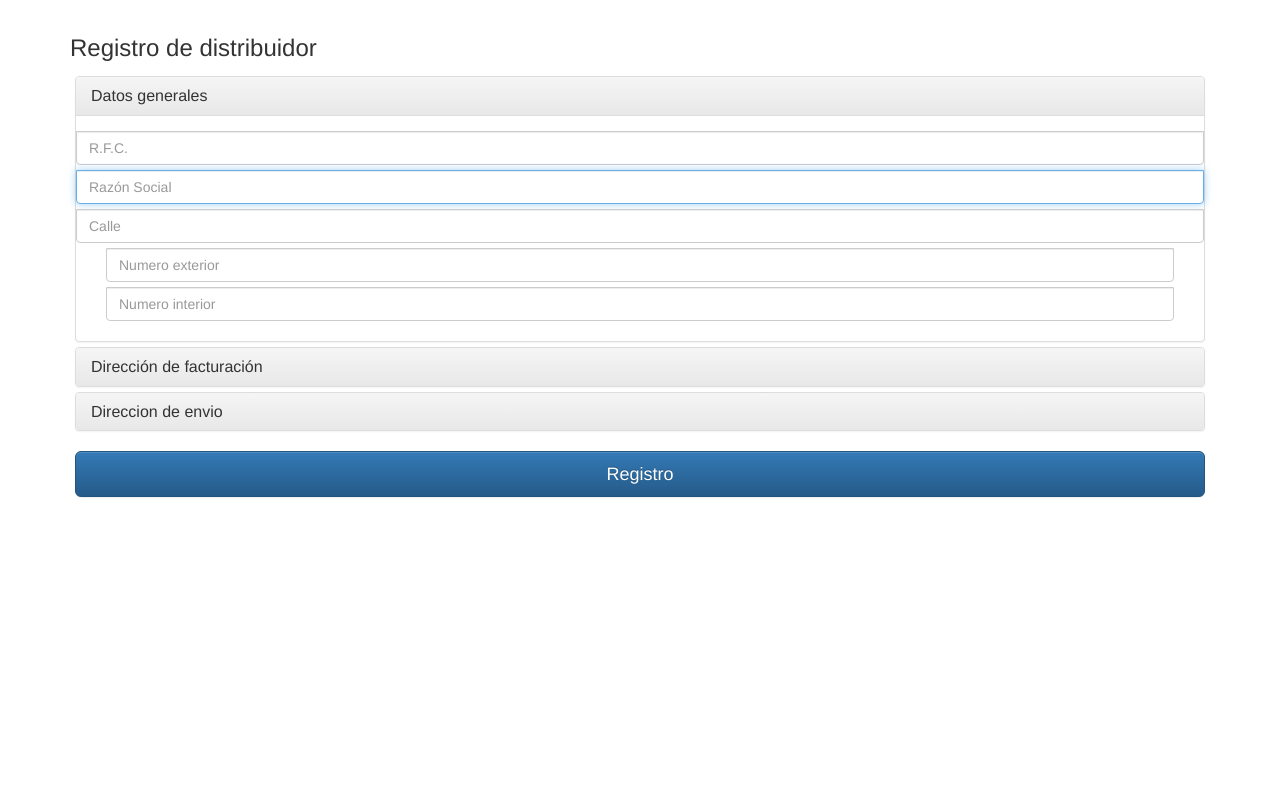
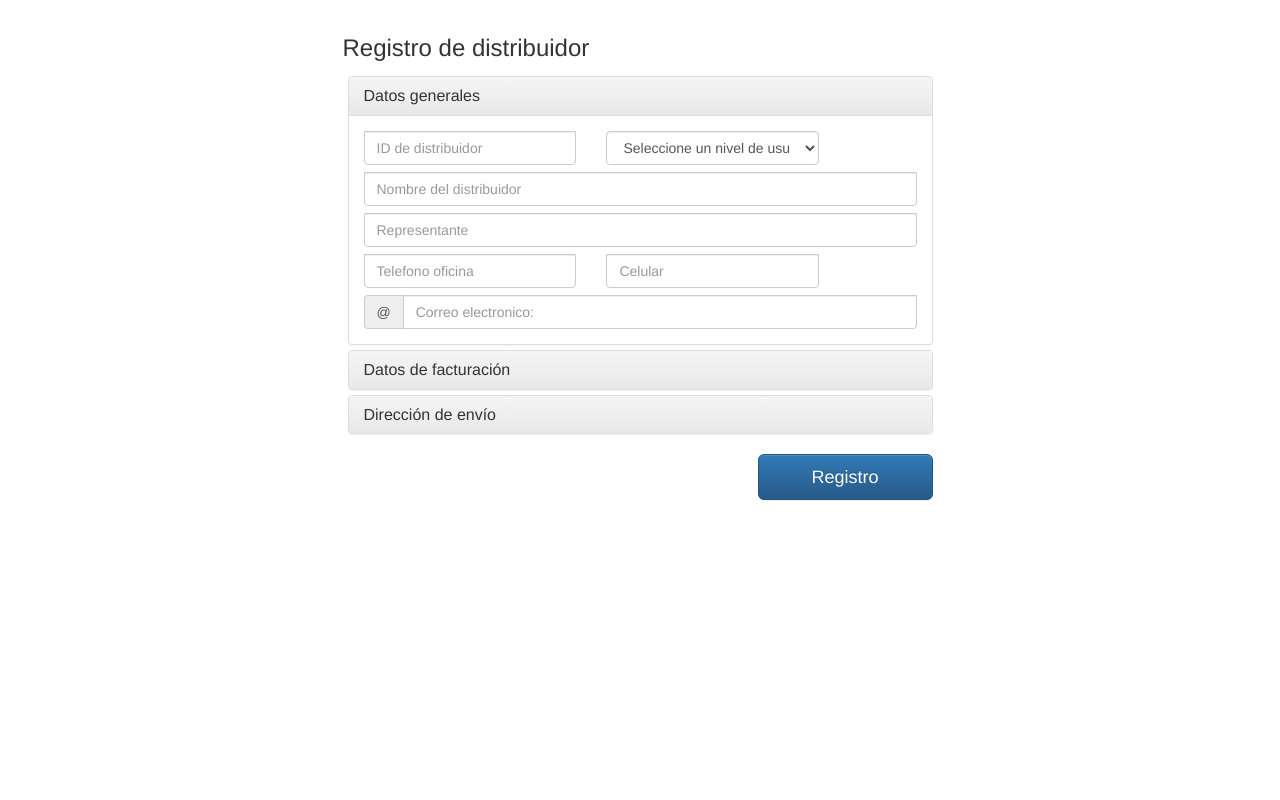
Before and after one commit to ICGiovanni/hainzersupply, a PHP site: page /distribuidores/registro.php in a window 1280 px wide. Run offline with PHP 8.4, Linux system fonts and the light colour scheme.

Commit message:
Registro Disrtibuidores

```diff
--- a/distribuidores/css/styles-distribuidores.css
+++ b/distribuidores/css/styles-distribuidores.css
@@ -1,7 +1,6 @@
 
 body{
     padding: 15px;
-    min-width: 975px;
 }
 
 .form-signin {
@@ -10,10 +9,14 @@ body{
 }
 
 .form-signin input{
-    margin-bottom: 5px;
+    margin-bottom: 7px;
     border-top-left-radius: 0;
     border-top-right-radius: 0;
 }
 .spaceOption{
     margin-left: 20px
 }
+
+.formRegistro{
+    width: 50%;
+}
--- /dev/null
+++ b/distribuidores/js/funciones-distribuidor.js
@@ -0,0 +1,30 @@
+
+
+$(function() {
+
+    $("#copiarDireccion").click(function(){
+
+        if($(this).prop("checked")) {
+            $("#calleEnvio").val($("#calleFacturacion").val());
+            $("#numExtEnvio").val($("#numExtFacturacion").val());
+            $("#numIntEnvio").val($("#numIntFacturacion").val());
+            $("#cpEnvio").val($("#cpFacturacion").val());
+            $("#coloniaEnvio").val($("#coloniaFacturacion").val());
+            $("#delegacionEnvio").val($("#delegacionFacturacion").val());
+            $("#estadoFacturacion").val($("#estadoFacturacion").val());
+            $("#paisFacturacion").val($("#paisFacturacion").val());
+        }
+        else{
+            $("#calleEnvio").val('');
+            $("#numExtEnvio").val('');
+            $("#numIntEnvio").val('');
+            $("#cpEnvio").val('');
+            $("#coloniaEnvio").val('');
+            $("#delegacionEnvio").val('');
+            $("#estadoFacturacion").val('');
+            $("#paisFacturacion").val('');
+        }
+
+    });
+
+});
--- a/distribuidores/registro.php
+++ b/distribuidores/registro.php
@@ -11,10 +11,12 @@
     <link rel="stylesheet" href="css/bootstrap-theme.min.css">
     <link rel="stylesheet" href="css/styles-distribuidores.css">
 
+    <script src="js/funciones-distribuidor.js"></script>
+
 </head>
 
 <body>
-    <div class="container">
+    <div class="container formRegistro">
         <h3 class="form-signin-heading">Registro de distribuidor</h3>
         <form class="form-signin" method='post' action="">
 
@@ -28,14 +30,14 @@
                     </div>
                     <div id="collapse1" class="panel-collapse collapse in">
 
-                        <?php include_once 'templates/direccion-facturacion.html'?>
+                        <?php include_once 'templates/informacion-distribuidor.html'?>
                     </div>
                 </div>
 
                 <div class="panel panel-default">
                     <div class="panel-heading">
                         <h4 class="panel-title">
-                            <a data-toggle="collapse" data-parent="#accordion" href="#collapse2">Dirección de facturación</a>
+                            <a data-toggle="collapse" data-parent="#accordion" href="#collapse2">Datos de facturación</a>
                         </h4>
                     </div>
                     <div id="collapse2" class="panel-collapse collapse">
@@ -48,18 +50,23 @@
                 <div class="panel panel-default">
                     <div class="panel-heading">
                         <h4 class="panel-title">
-                            <a data-toggle="collapse" data-parent="#accordion" href="#collapse3">Direccion de envio</a>
+                            <a data-toggle="collapse" data-parent="#accordion" href="#collapse3">Dirección de envío</a>
                         </h4>
                     </div>
                     <div id="collapse3" class="panel-collapse collapse">
                         <div class="panel-body">
-                            envio
+                            <?php include_once 'templates/direccion-envio.html'?>
                         </div>
                     </div>
                 </div>
 
             </div>
-            <button class="btn btn-lg btn-primary btn-block" type="submit">Registro</button>
+            <div class="row">
+                <div class="col-md-4 col-md-offset-8">
+                    <button class="btn btn-lg btn-primary btn-block" type="submit">Registro</button>
+                </div>
+            </div>
+
         </form>
     </div>
 
--- /dev/null
+++ b/distribuidores/templates/direccion-envio.html
@@ -0,0 +1,60 @@
+<div class="panel-body">
+
+    <div class="row">
+        <div class="checkbox col-md-12">
+            <label>
+                <input type="checkbox" id="copiarDireccion"> Misma dirección de facturación
+            </label>
+        </div>
+    </div>
+
+    <div class="row">
+        <div class="col-md-12">
+            <label for="calleEnvio" class="sr-only">Calle: </label>
+            <input type="text" id="calleEnvio" name="calleEnvio" class="form-control" placeholder="Calle">
+        </div>
+    </div>
+
+    <div class="row" >
+        <div class="col-md-3">
+            <label for="numExtEnvio" class="sr-only">Número exterior: </label>
+            <input type="text" id="numExtEnvio" name="numExtEnvio" class="form-control" placeholder="Número exterior">
+        </div>
+        <div class="col-md-3">
+            <label for="numIntEnvio" class="sr-only">Número interior: </label>
+            <input type="text" id="numIntEnvio" name="numIntEnvio" class="form-control" placeholder="Número interior">
+        </div>
+        <div class="col-md-3">
+            <label for="cpEnvio" class="sr-only">Código Postal: </label>
+            <input type="text" id="cpEnvio" name="cpEnvio" class="form-control" placeholder="Código Postal">
+        </div>
+    </div>
+
+    <div class="row">
+        <div class="col-md-12">
+            <label for="coloniaEnvio" class="sr-only">Colonia: </label>
+            <input type="text" id="coloniaEnvio" name="coloniaEnvio" class="form-control" placeholder="Colonia">
+        </div>
+    </div>
+
+    <div class="row">
+        <div class="col-md-12">
+            <label for="delegacionEnvio" class="sr-only">Delegación / Municipio: </label>
+            <input type="text" id="delegacionEnvio" name="delegacionEnvio" class="form-control" placeholder="Delegación / Municipio">
+        </div>
+    </div>
+
+    <div class="row">
+        <div class="col-md-12">
+            <label for="estadoFacturacion" class="sr-only">Estado: </label>
+            <input type="text" id="estadoFacturacion" name="estadoFacturacion" class="form-control" placeholder="Estado">
+        </div>
+    </div>
+
+    <div class="row">
+        <div class="col-md-12">
+            <label for="paisFacturacion" class="sr-only">País: </label>
+            <input type="text" id="paisFacturacion" name="paisFacturacion" class="form-control" placeholder="País">
+        </div>
+    </div>
+</div>
--- a/distribuidores/templates/direccion-facturacion.html
+++ b/distribuidores/templates/direccion-facturacion.html
@@ -1,33 +1,69 @@
 <div class="panel-body">
     <div class="row">
+        <div class="col-md-6">
             <label for="rfc" class="sr-only">R.F.C.</label>
             <input type="text" id="rfc" name="rfc" class="form-control" placeholder="R.F.C." required>
         </div>
+    </div>
 
     <div class="row">
+        <div class="col-md-12">
             <label for="razonSocial" class="sr-only">Nombre o Razón Social: </label>
             <input type="text" id="razonSocial" name="razonSocial" class="form-control" placeholder="Razón Social" required autofocus>
+        </div>
     </div>
 
     <!--<label for="razonSocial" class="sr-only">Régimen Fiscal: </label>
     <input type="text" id="razonSocial" name="razonSocial" class="form-control" placeholder="Razón Social" required autofocus>-->
+
     <div class="row">
+        <div class="col-md-12">
             <label for="calleFacturacion" class="sr-only">Calle: </label>
             <input type="text" id="calleFacturacion" name="calleFacturacion" class="form-control" placeholder="Calle">
         </div>
+    </div>
 
-    <div class="container-fluid">
-        <div class="row-fluid">
-            <div class="span4 offset4">
-                <label for="numExtFacturacion" class="sr-only">Numero exterior: </label>
-                <input type="text" id="numExtFacturacion" name="numExtFacturacion" class="form-control" placeholder="Numero exterior">
-
-                <label for="numIntFacturacion" class="sr-only">Numero interior: </label>
-                <input type="text" id="numIntFacturacion" name="numIntFacturacion" class="form-control" placeholder="Numero interior">
+    <div class="row" >
+        <div class="col-md-3">
+            <label for="numExtFacturacion" class="sr-only">Número exterior: </label>
+            <input type="text" id="numExtFacturacion" name="numExtFacturacion" class="form-control" placeholder="Número exterior">
         </div>
+        <div class="col-md-3">
+            <label for="numIntFacturacion" class="sr-only">Número interior: </label>
+            <input type="text" id="numIntFacturacion" name="numIntFacturacion" class="form-control" placeholder="Número interior">
+        </div>
+        <div class="col-md-3">
+            <label for="cpFacturacion" class="sr-only">Código Postal: </label>
+            <input type="text" id="cpFacturacion" name="cpFacturacion" class="form-control" placeholder="Código Postal">
         </div>
     </div>
 
+    <div class="row">
+        <div class="col-md-12">
+            <label for="coloniaFacturacion" class="sr-only">Colonia: </label>
+            <input type="text" id="coloniaFacturacion" name="coloniaFacturacion" class="form-control" placeholder="Colonia">
+        </div>
+    </div>
 
+    <div class="row">
+        <div class="col-md-12">
+            <label for="delegacionFacturacion" class="sr-only">Delegación / Municipio: </label>
+            <input type="text" id="delegacionFacturacion" name="delegacionFacturacion" class="form-control" placeholder="Delegación / Municipio">
+        </div>
+    </div>
+
+    <div class="row">
+        <div class="col-md-12">
+            <label for="estadoFacturacion" class="sr-only">Estado: </label>
+            <input type="text" id="estadoFacturacion" name="estadoFacturacion" class="form-control" placeholder="Estado">
+        </div>
+    </div>
+
+    <div class="row">
+        <div class="col-md-12">
+            <label for="paisFacturacion" class="sr-only">País: </label>
+            <input type="text" id="paisFacturacion" name="paisFacturacion" class="form-control" placeholder="País">
+        </div>
+    </div>
 
 </div>
--- a/distribuidores/templates/informacion-cliente.html
+++ /dev/null
@@ -1,5 +0,0 @@
-<div>
-
-    Información del cliente
-
-</div>
--- /dev/null
+++ b/distribuidores/templates/informacion-distribuidor.html
@@ -0,0 +1,58 @@
+<div class="panel-body">
+
+    <div class="row">
+        <div class="col-md-5">
+            <label for="idDistribuidor" class="sr-only">ID de distribuidor: </label>
+            <input type="text" id="idDistribuidor" name="idDistribuidor" class="form-control" placeholder="ID de distribuidor">
+        </div>
+
+        <div class="col-md-5">
+
+            <select class="form-control"  id="nivelDistribuidor" name="nivelDistribuidor">
+                <option value="0">Seleccione un nivel de usuario</option>
+                <option value="1">Nivel A</option>
+                <option value="2">Nivel B</option>
+                <option value="3">Nivel C</option>
+            </select>
+        </div>
+
+    </div>
+
+    <div class="row">
+        <div class="col-md-12">
+            <label for="nombreDistribuidor" class="sr-only">Nombre del distribuidor: </label>
+            <input type="text" id="nombreDistribuidor" name="nombreDistribuidor" class="form-control" placeholder="Nombre del distribuidor">
+        </div>
+    </div>
+
+    <div class="row">
+        <div class="col-md-12">
+            <label for="representanteDistribuidor" class="sr-only">Representante: </label>
+            <input type="text" id="representanteDistribuidor" name="representanteDistribuidor" class="form-control" placeholder="Representante">
+        </div>
+    </div>
+
+    <div class="row">
+        <div class="col-md-5">
+            <label for="telefonoDistribuidor" class="sr-only">Telefono oficina: </label>
+            <input type="text" id="telefonoDistribuidor" name="telefonoDistribuidor" class="form-control" placeholder="Telefono oficina">
+        </div>
+        <div class="col-md-5">
+            <label for="celularDistribuidor" class="sr-only">Celular: </label>
+            <input type="text" id="celularDistribuidor" name="celularDistribuidor" class="form-control" placeholder="Celular">
+        </div>
+    </div>
+
+    <div class="row">
+        <div class="col-md-12">
+
+            <label for="emailDistribuidor" class="sr-only">Correo electronico: </label>
+            <div class="input-group">
+                <span class="input-group-addon">@</span>
+                <input type="text" id="emailDistribuidor" name="emailDistribuidor" class="form-control" placeholder="Correo electronico:">
+            </div>
+
+        </div>
+    </div>
+
+</div>
```
Also changed, not shown: distribuidores/detalle.php (added, +7 -0 lines), distribuidores/lista.php (added, +57 -0 lines). Lines whose indentation alone changed are shown as unchanged.
